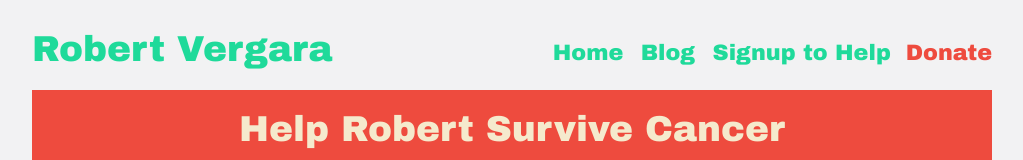
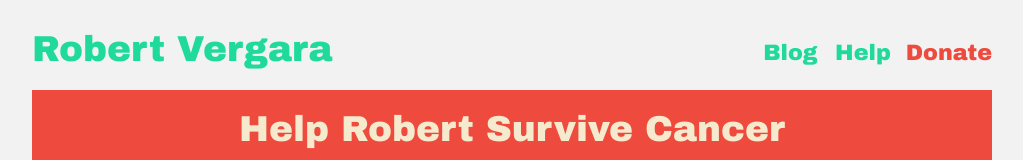
Before and after one commit to robertvergara/robertvergara.github.io, a website: page index.html at #/home in a window 1280 px wide. Shown: the top 160 px of the page, without its empty margins (128-1151 px from the left). Drawn offline with nearby package versions, Linux system fonts and the light colour scheme.

Commit message:
changed name of links again

```diff
--- a/app/partials/home.html
+++ b/app/partials/home.html
@@ -4,9 +4,9 @@
       <div class="logo"><h1>Robert Vergara</h1></div>
       <nav class="main-nav">
         <ul id="list-horizontal">
-          <li><a href="#/home">Home</a></li>
+          <!-- <li><a href="#/home">Home</a></li> -->
           <li><a href="http://www.caringbridge.org/visit/robertvergara" target="_blank">Blog</a></li>
-          <li><a href="http://www.caringbridge.org/visit/robertvergara/planner" target="_blank">Signup to Help</a></li>
+          <li><a href="http://www.caringbridge.org/visit/robertvergara/planner" target="_blank">Help</a></li>
         </ul>
         <form action="https://www.paypal.com/cgi-bin/webscr" method="post" target="_blank" id="donate">
           <input type="hidden" name="cmd" value="_s-xclick">
```
